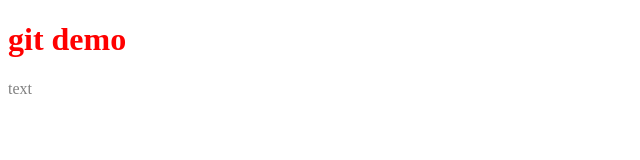
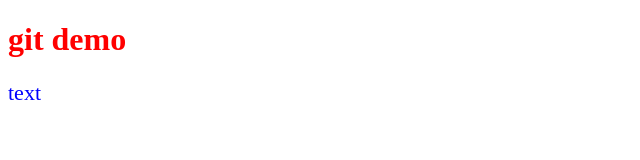
Before and after one commit to InzooC/git-demo, a plain HTML site: page index.html in a window 1280 px wide. Shown: the full height of the page, 0-640 px from the left. Drawn offline with Linux system fonts and the light colour scheme.

Commit message:
change color and font size

```diff
--- a/style.css
+++ b/style.css
@@ -2,5 +2,6 @@ h1 {
   color: red;
 }
 p {
-  color: gray;
+  color: blue;
+  font-size: 22px;
 }
```
